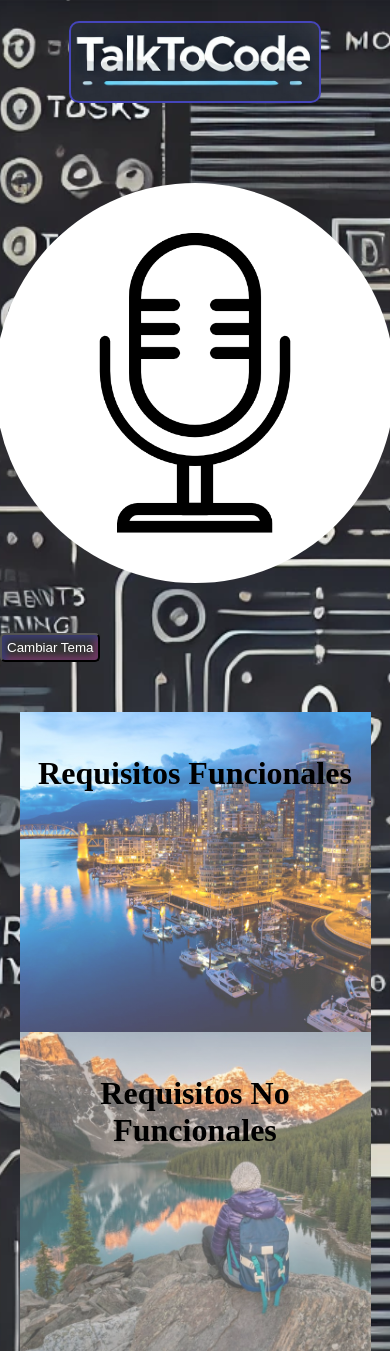
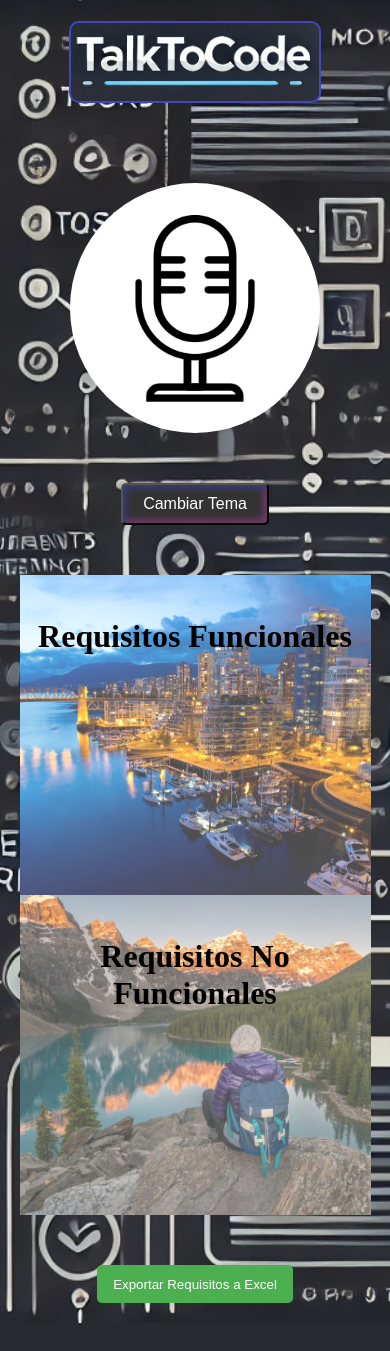
Before and after one commit to miguelespp/IR-Assistant, a Flask app: page / in a window 390 px wide. Shown: the top 1351 px of the page. After the commit the page ends 1323 px from the top, so only its background shows below. Run offline with Flask 3, Linux system fonts and the light colour scheme.

Commit message:
a
ahver q paso

```diff
--- a/static/index.css
+++ b/static/index.css
@@ -74,18 +74,27 @@ body {
     color: black;
 }
 
+#toggle-theme-container {
+    display: flex;
+    justify-content: center;
+    margin-top: 20px;
+}
+
 #toggle-theme {
-    padding: 5px;
+    padding: 10px 20px;
     border-radius: 5px;
     background-color: rgb(51, 51, 51);
-    width: fit-content;
     color: white;
     cursor: pointer;
     box-shadow: inset 4px 4px 6px #393c73,
                 inset -4px -4px 6px #733965;
+    font-size: 1em;
+    transition: background-color 0.3s ease, color 0.3s ease;
 }
 
-
+#toggle-theme:hover {
+    background-color: rgb(100, 100, 100);
+}
 
 #micIcon .gif {
     width: 1%; /* Tamaño del GIF (50% del contenedor micIcon) */
@@ -243,7 +252,6 @@ img {
     cursor: pointer;
 }
 
-
 /* Estilos responsivos */
 @media (max-width: 768px) {
     .encapsule {
@@ -252,8 +260,8 @@ img {
     }
 
     .icon {
-        width: 300px; /* Ajusta este valor para cambiar el tamaño del micrófono en pantallas pequeñas */
-        height: 300px; /* Ajusta este valor para cambiar el tamaño del micrófono en pantallas pequeñas */
+        width: 200px; /* Ajusta este valor para cambiar el tamaño del micrófono en pantallas pequeñas */
+        height: 200px; /* Ajusta este valor para cambiar el tamaño del micrófono en pantallas pequeñas */
         margin-top: 30px;
     }
 
@@ -261,9 +269,16 @@ img {
         margin-inline: 5%;
     }
 
+    #toggle-theme-container {
+        justify-content: center;
+        margin-top: 10px;
+    }
 
-
-
+    #toggle-theme {
+        width: auto; /* Ajusta el ancho del botón en pantallas pequeñas */
+        padding: 10px 20px;
+        font-size: 1em;
+    }
 
     .popup {
         width: 80%;
@@ -276,8 +291,8 @@ img {
 
 @media (orientation: portrait) {
     .icon {
-        width: 400px; /* Ajusta este valor para cambiar el tamaño del micrófono en orientación vertical */
-        height: 400px; /* Ajusta este valor para cambiar el tamaño del micrófono en orientación vertical */
+        width: 250px; /* Ajusta este valor para cambiar el tamaño del micrófono en orientación vertical */
+        height: 250px; /* Ajusta este valor para cambiar el tamaño del micrófono en orientación vertical */
     }
 
     #text-box {
--- a/static/index.js
+++ b/static/index.js
@@ -38,6 +38,7 @@ if (!navigator.mediaDevices || !navigator.mediaDevices.getUserMedia) {
                             micIcon.innerHTML = '<img class="micro" src="static/microphone.png" alt="wasa">';
                             mostrarPopup(data.improved_requirements, data.classifications);
                         } else {
+                            boton.style.backgroundColor = 'white';
                             micIcon.innerHTML = '<img class="micro" src="static/microphone.png" alt="wasa">';
                             alert("No se ha podido clasificar el audio");
                         }
--- a/templates/index.html
+++ b/templates/index.html
@@ -7,7 +7,6 @@
     <link rel="icon" href="static/microphone.png">
 </head>
 <body class="dark-theme">
-
     <h1 class="header"></h1>
     <div class="encapsule">
         <button class="icon" type="button" id="hola">
@@ -16,7 +15,9 @@
             </div>
         </button>
     </div>
-    <button id="toggle-theme">Cambiar Tema</button>
+    <div id="toggle-theme-container">
+        <button id="toggle-theme">Cambiar Tema</button>
+    </div>
     <div id="text-box">
         <div id="RF-space">
             <h4 id="data1Display">Requisitos Funcionales</h4>
@@ -31,6 +32,5 @@
         <button onclick="exportToExcel()">Exportar Requisitos a Excel</button>
     </div>
     <script src="static/index.js"></script>
-
 </body>
 </html>
```
Also changed, not shown: README.md.
